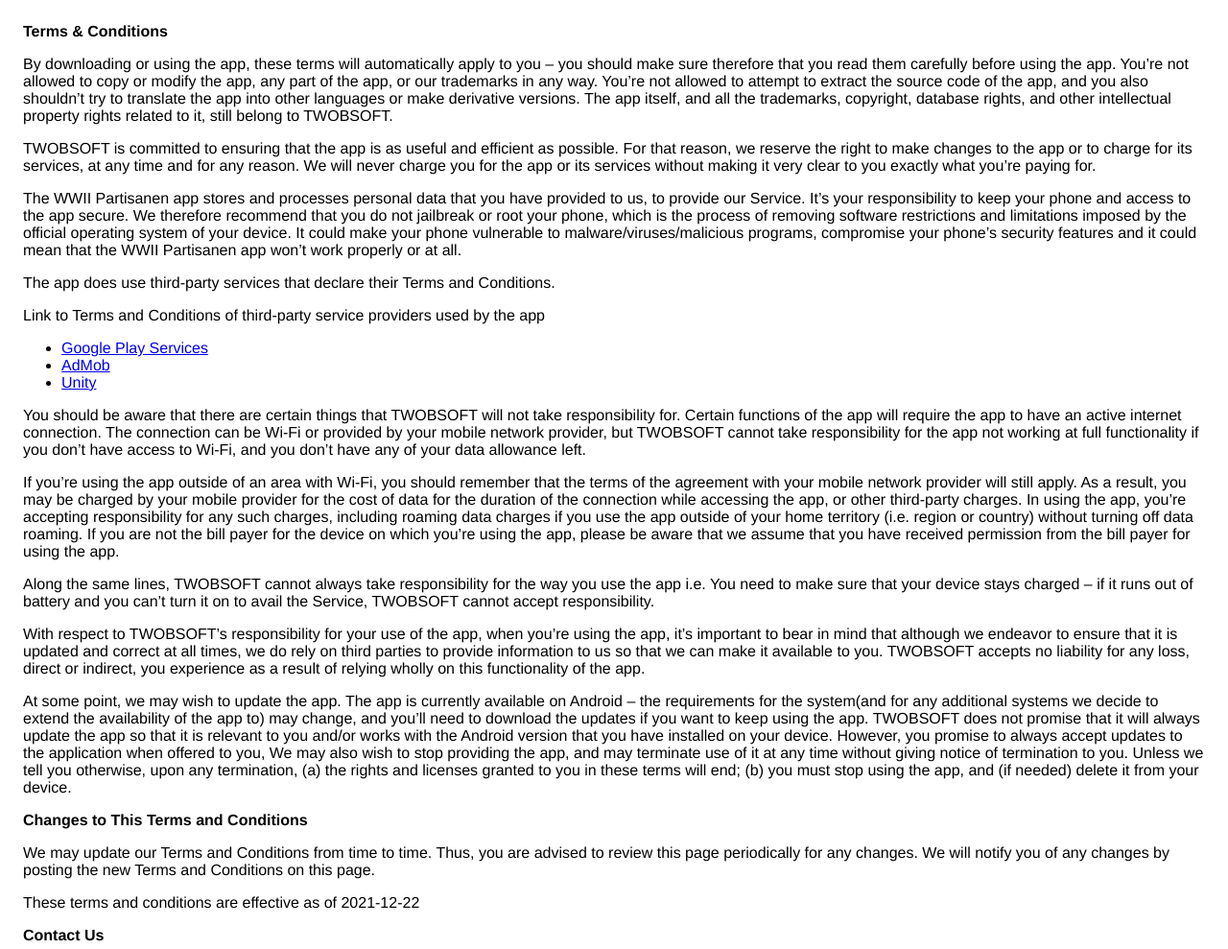
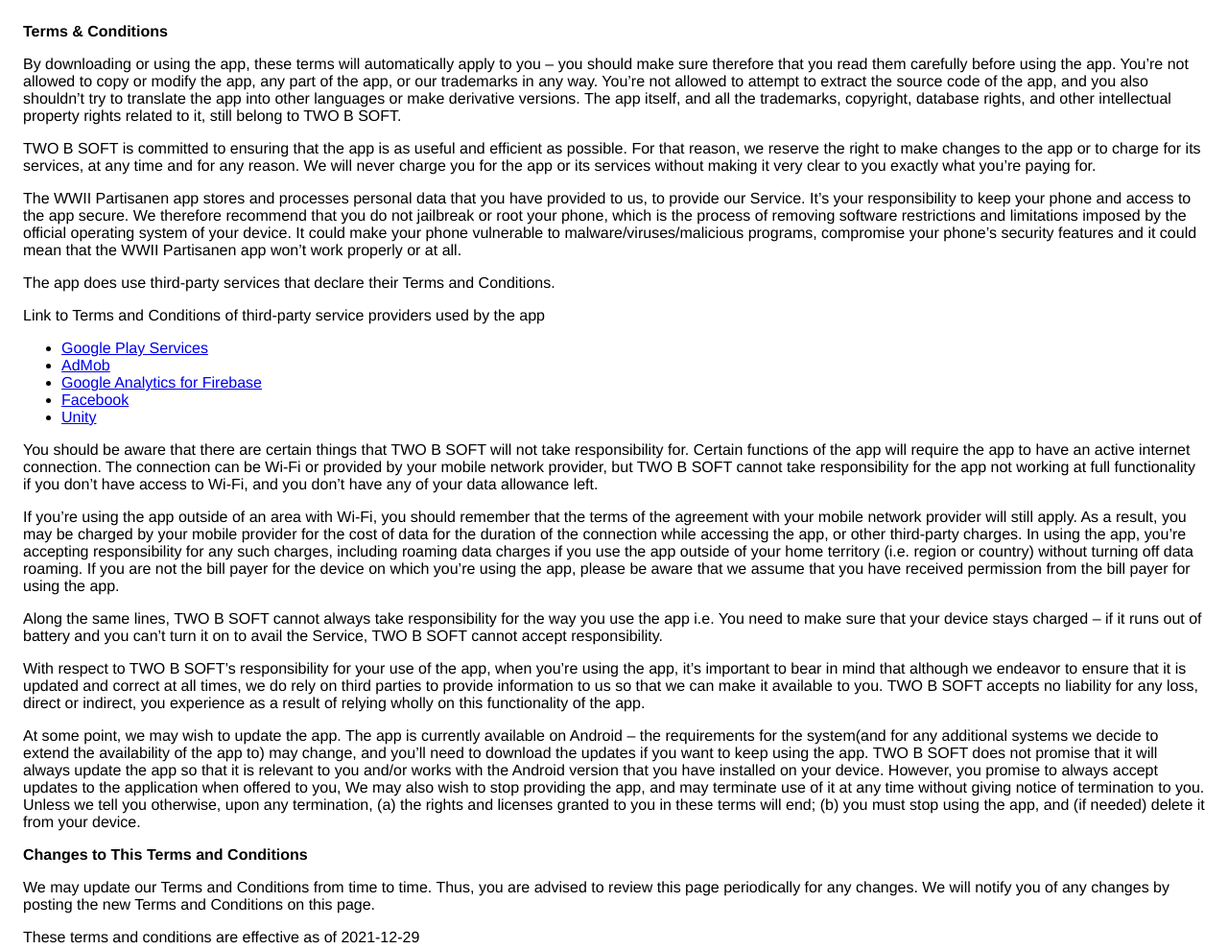
Before and after one commit to twobsoft/partisanen_eula, a plain HTML site: page index.html in a window 1280 px wide. Shown: the top 989 px of the page at 96% size. Drawn offline with Linux system fonts and the light colour scheme.

Commit message:
Update index.html

```diff
--- a/index.html
+++ b/index.html
@@ -17,9 +17,9 @@
                   to translate the app into other languages or make derivative
                   versions. The app itself, and all the trademarks, copyright,
                   database rights, and other intellectual property rights related
-                  to it, still belong to TWOBSOFT.
+                  to it, still belong to TWO B SOFT.
                 </p> <p>
-                  TWOBSOFT is committed to ensuring that the app is
+                  TWO B SOFT is committed to ensuring that the app is
                   as useful and efficient as possible. For that reason, we
                   reserve the right to make changes to the app or to charge for
                   its services, at any time and for any reason. We will never
@@ -42,12 +42,12 @@
                   </p> <p>
                     Link to Terms and Conditions of third-party service
                     providers used by the app
-                  </p> <ul><li><a href="https://policies.google.com/terms" target="_blank" rel="noopener noreferrer">Google Play Services</a></li><li><a href="https://developers.google.com/admob/terms" target="_blank" rel="noopener noreferrer">AdMob</a></li><!----><!----><!----><!----><!----><!----><!----><!----><!----><li><a href="https://unity3d.com/legal/terms-of-service" target="_blank" rel="noopener noreferrer">Unity</a></li><!----><!----><!----><!----><!----><!----><!----><!----><!----><!----><!----><!----><!----><!----><!----></ul></div> <p>
+                  </p> <ul><li><a href="https://policies.google.com/terms" target="_blank" rel="noopener noreferrer">Google Play Services</a></li><li><a href="https://developers.google.com/admob/terms" target="_blank" rel="noopener noreferrer">AdMob</a></li><li><a href="https://firebase.google.com/terms/analytics" target="_blank" rel="noopener noreferrer">Google Analytics for Firebase</a></li><!----><li><a href="https://www.facebook.com/legal/terms/plain_text_terms" target="_blank" rel="noopener noreferrer">Facebook</a></li><!----><!----><!----><!----><!----><!----><li><a href="https://unity3d.com/legal/terms-of-service" target="_blank" rel="noopener noreferrer">Unity</a></li><!----><!----><!----><!----><!----><!----><!----><!----><!----><!----><!----><!----><!----><!----><!----></ul></div> <p>
                   You should be aware that there are certain things that
-                  TWOBSOFT will not take responsibility for. Certain
+                  TWO B SOFT will not take responsibility for. Certain
                   functions of the app will require the app to have an active
                   internet connection. The connection can be Wi-Fi or provided
-                  by your mobile network provider, but TWOBSOFT
+                  by your mobile network provider, but TWO B SOFT
                   cannot take responsibility for the app not working at full
                   functionality if you don’t have access to Wi-Fi, and you don’t
                   have any of your data allowance left.
@@ -65,18 +65,18 @@
                   using the app, please be aware that we assume that you have
                   received permission from the bill payer for using the app.
                 </p> <p>
-                  Along the same lines, TWOBSOFT cannot always take
+                  Along the same lines, TWO B SOFT cannot always take
                   responsibility for the way you use the app i.e. You need to
                   make sure that your device stays charged – if it runs out of
                   battery and you can’t turn it on to avail the Service,
-                  TWOBSOFT cannot accept responsibility.
+                  TWO B SOFT cannot accept responsibility.
                 </p> <p>
-                  With respect to TWOBSOFT’s responsibility for your
+                  With respect to TWO B SOFT’s responsibility for your
                   use of the app, when you’re using the app, it’s important to
                   bear in mind that although we endeavor to ensure that it is
                   updated and correct at all times, we do rely on third parties
                   to provide information to us so that we can make it available
-                  to you. TWOBSOFT accepts no liability for any
+                  to you. TWO B SOFT accepts no liability for any
                   loss, direct or indirect, you experience as a result of
                   relying wholly on this functionality of the app.
                 </p> <p>
@@ -85,7 +85,7 @@
                   system(and for any additional systems we
                   decide to extend the availability of the app to) may change,
                   and you’ll need to download the updates if you want to keep
-                  using the app. TWOBSOFT does not promise that it
+                  using the app. TWO B SOFT does not promise that it
                   will always update the app so that it is relevant to you
                   and/or works with the Android version that you have
                   installed on your device. However, you promise to always
@@ -103,7 +103,7 @@
                   notify you of any changes by posting the new Terms and
                   Conditions on this page.
                 </p> <p>
-                  These terms and conditions are effective as of 2021-12-22
+                  These terms and conditions are effective as of 2021-12-29
                 </p> <p><strong>Contact Us</strong></p> <p>
                   If you have any questions or suggestions about our
                   Terms and Conditions, do not hesitate to contact us
```
